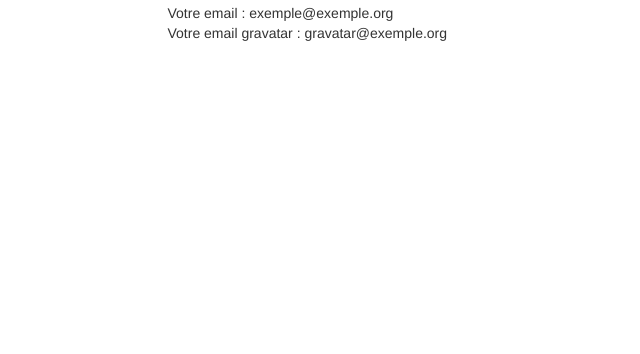
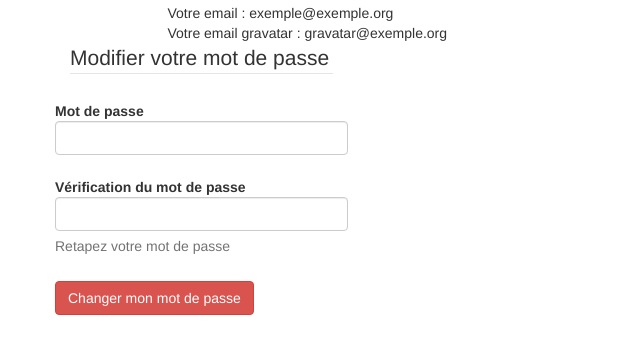
Before and after one commit to gitter-badger/Projet21, a PHP site: page /my-dashbord in a window 1280 px wide. Shown: the part 381-735 px from the top of the page, without its empty margins (0-640 px from the left). Run offline with PHP 8.4, Linux system fonts and the light colour scheme; a user stored in the database is signed in; data comes from the database, SQL or seed files in the repository; data that the repository does not hold is empty; some libraries are stand-ins or nearby versions.

Commit message:
Users can now edit their own password

```diff
--- a/my-dashbord/index.php
+++ b/my-dashbord/index.php
@@ -67,6 +67,41 @@ while ($donnees = $req->fetch())
                 <?php echo tercode($bio); ?>
             </div>
         </div>
+
+        <!-- formulaires -->
+        <div class="row">
+
+            <!-- formulaire mot de passe -->
+            <div class="col-md-3">
+                <form class="form-horizontal" method="post" action="password">
+                    <fieldset>
+
+                        <!-- Form Name -->
+                        <legend>Modifier votre mot de passe</legend>
+
+                        <!-- Password input-->
+                        <div class="form-group">
+                            <label class="control-label" for="password">Mot de passe</label>
+                            <input id="password" name="password" type="password" placeholder="" class="form-control input-md" required="">
+
+                        </div>
+
+                        <!-- Password input-->
+                        <div class="form-group">
+                            <label class="control-label" for="passwordverification">Vérification du mot de passe</label>
+                            <input id="passwordverification" name="passwordverification" type="password" class="form-control input-md" required="">
+                            <span class="help-block">Retapez votre mot de passe</span>
+                        </div>
+
+                        <!-- Button -->
+                        <div class="form-group">
+                            <button id="singlebutton" name="singlebutton" class="btn btn-danger">Changer mon mot de passe</button>
+                        </div>
+
+                    </fieldset>
+                </form>
+            </div>
+        </div>
     </div>
 </body>
 </html>
```
Also changed, not shown: my-dashbord/password.php (added, +100 -0 lines).
